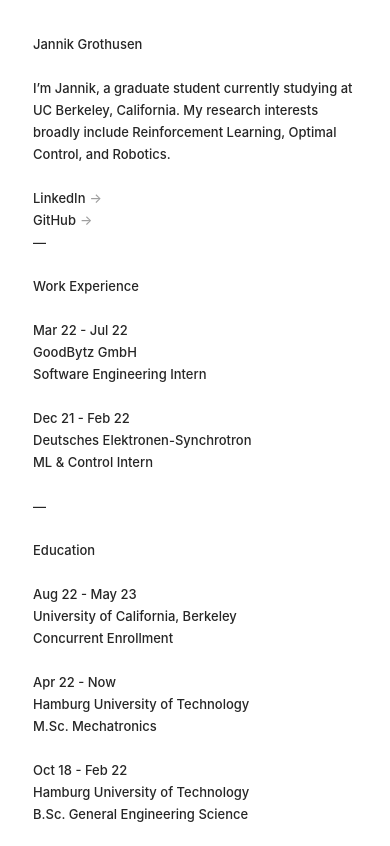
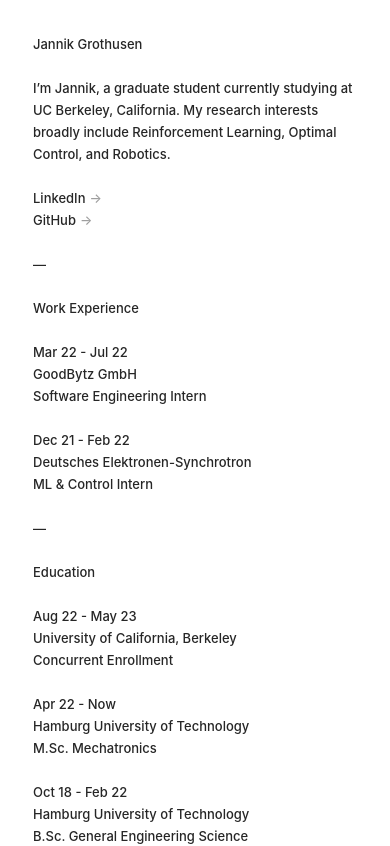
Before and after one commit to J4nn1K/grthsn, a Next.js app: page / in a window 390 px wide. Shown: the top 846 px of the page. Built offline with nearby package versions, Linux system fonts and the light colour scheme; a web font is replaced by a local one.

Commit message:
Add margin to divider

```diff
--- a/pages/index.js
+++ b/pages/index.js
@@ -20,7 +20,7 @@
               <Link name="LinkedIn" href="https://www.linkedin.com/in/jannikjorgegrothusen/"/>
               <Link name="GitHub" href="https://github.com/J4nn1K"/>
 
-              <p className='text scale-100 sm:scale-0'>—</p>
+              <p className='text mt-[22px] scale-100 sm:scale-0'>—</p>
             </div>
             <div>
               <h2 className='text'>Work Experience</h2>
```
